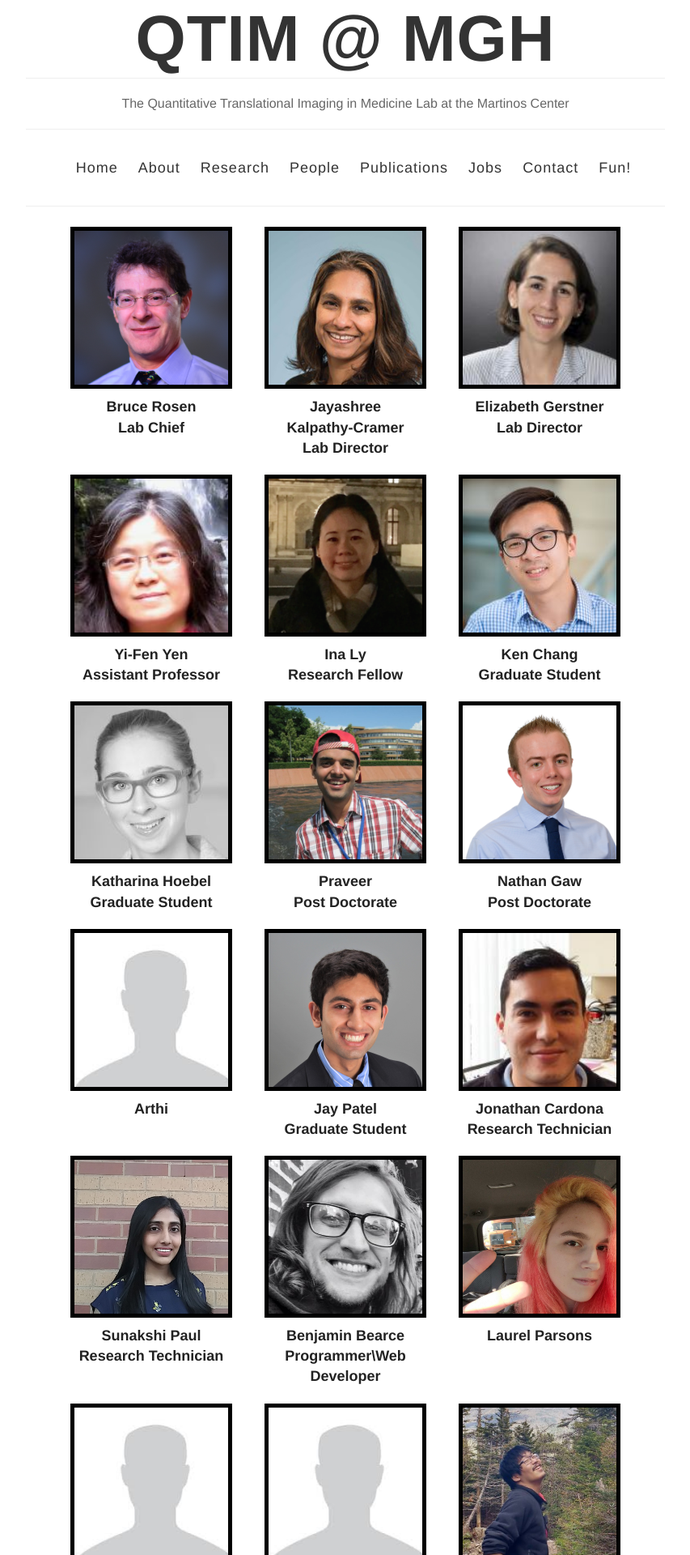
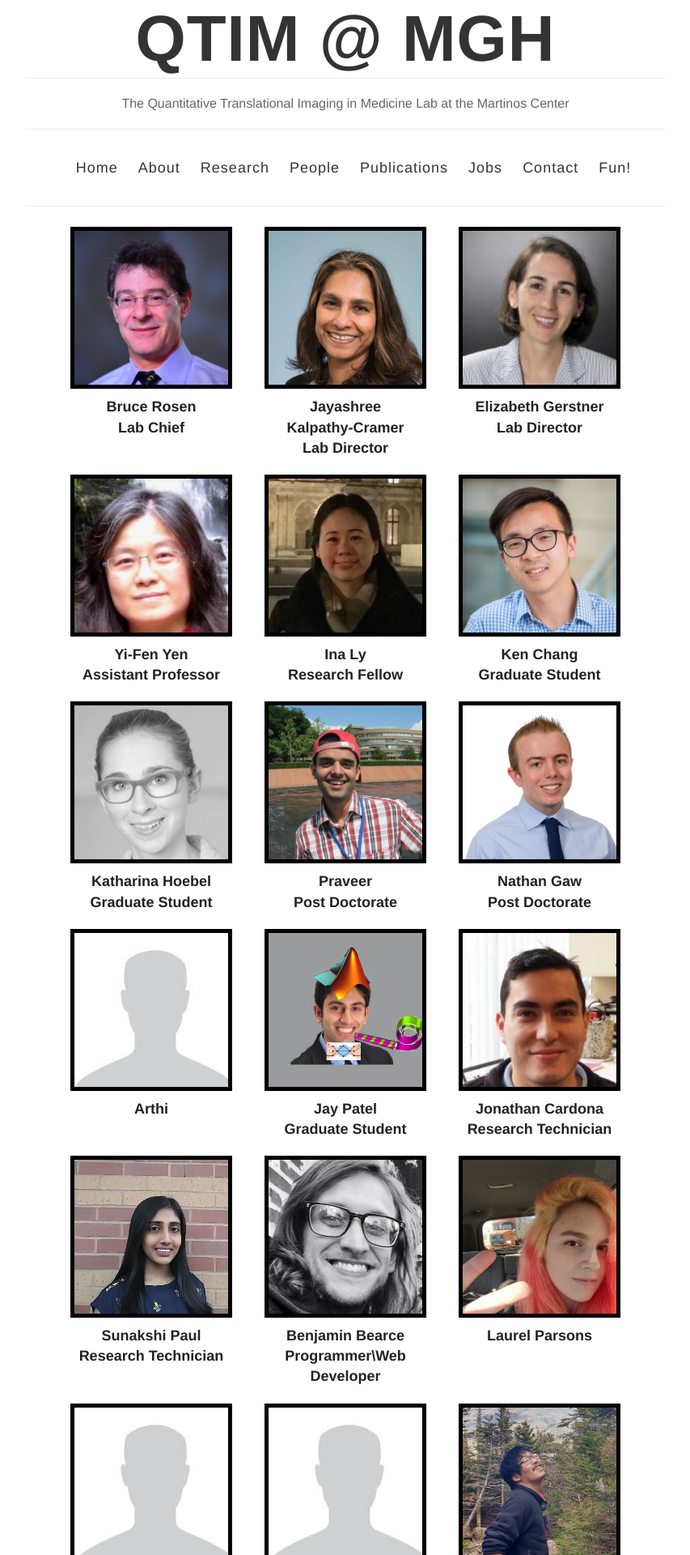
Before and after one commit to QTIM-Lab/qtim-lab.github.io, a Jekyll site: the page built from people.html, in a window 1280 px wide. Shown: the top 1920 px of the page at 81% size, without its empty margins (213-1066 px from the left). Built offline with Jekyll 4.4.1, drawn with Linux system fonts in a browser that asks for light colours.

Commit message:
jay's birthday

```diff
--- a/people.html
+++ b/people.html
@@ -115,7 +115,7 @@ permalink: /people/
   <div class="custom-col">
     <a class="person" id="Jay" href="#personTitle">
       <div class='image-container'>
-        <img src="../images/people/jay_icon.png" class="flex-image" alt="Image">
+        <img src="../images/people/birthday_jay.jpg" class="flex-image" alt="Image">
       </div>
       <h4>Jay Patel</br>
       Graduate Student</h4>
```
Also changed, not shown: images/people/birthday_jay.jpg (added).
